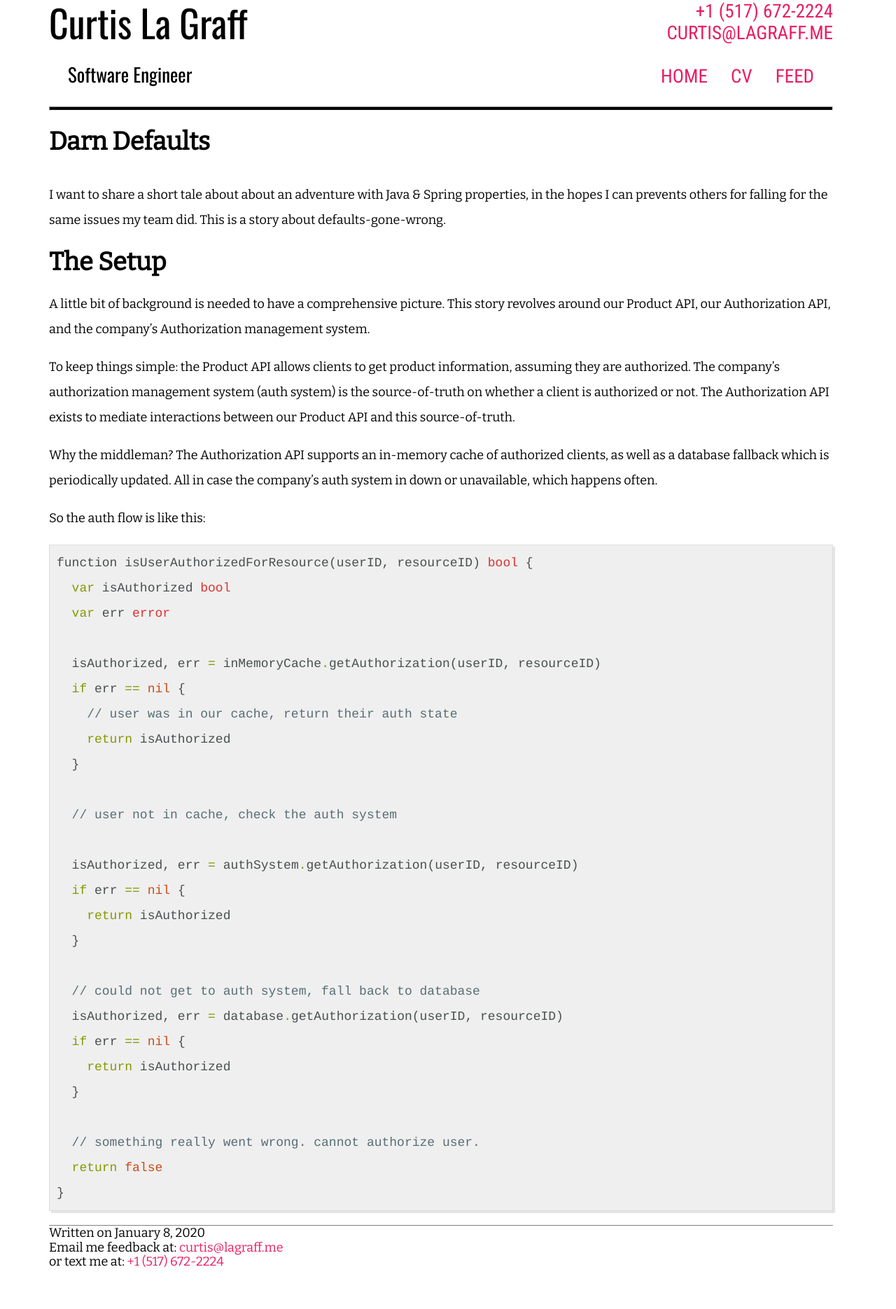
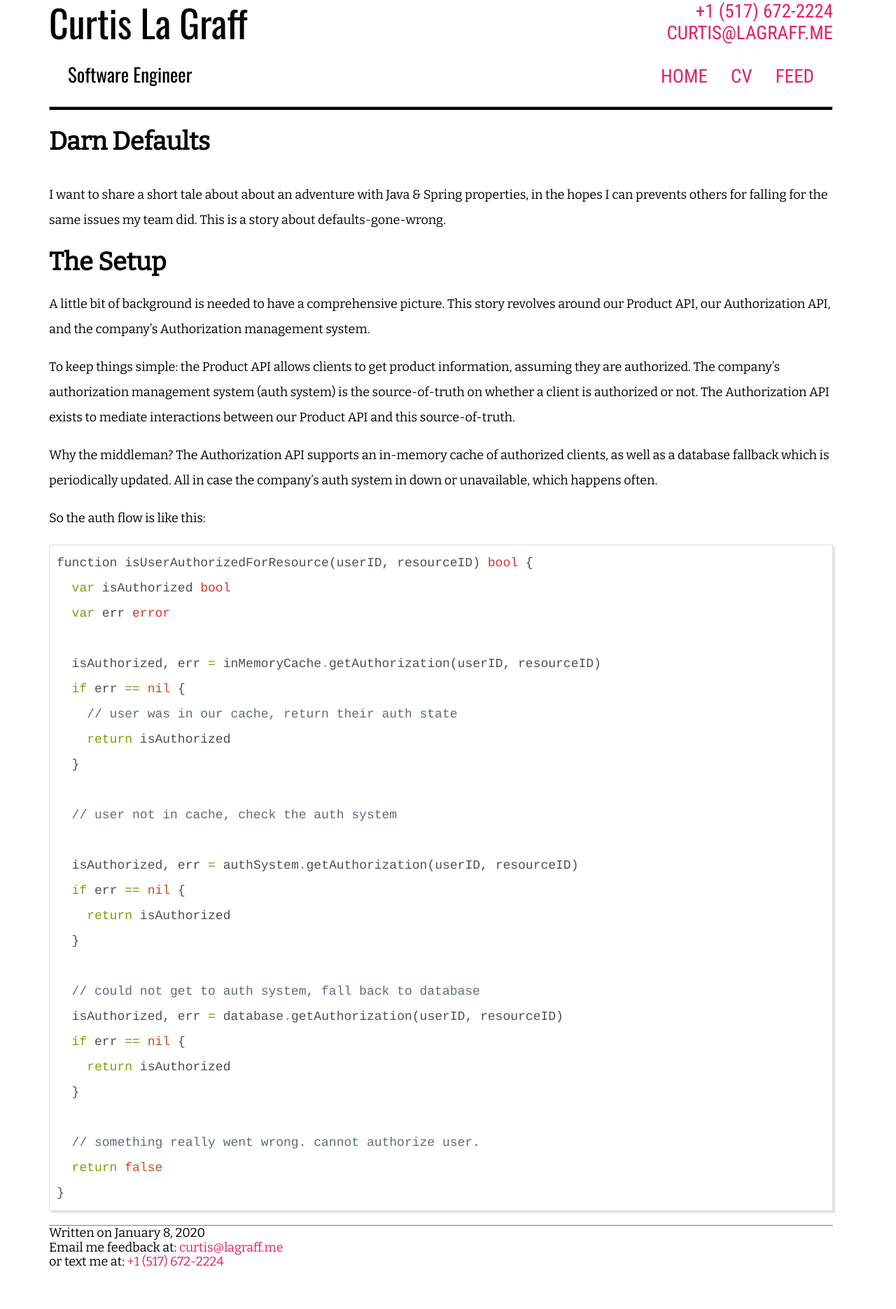
Before and after one commit to clagraff/clagraff.github.io, a Jekyll site: the page built from _posts/2020-01-08-darn-defaults.md, in a window 1280 px wide. Shown: the whole page at 70% size. Built offline with Jekyll 4.4.1, drawn with Linux system fonts in a browser that asks for light colours.

Commit message:
Lighten background color and auto scroll

```diff
--- a/_sass/_highlights.scss
+++ b/_sass/_highlights.scss
@@ -1,13 +1,13 @@
 
 pre.highlight {
-  background-color: #efefef;
+  background-color: #ffffff;
   padding: 7px 7px 7px 10px;
   border: 1px solid #ddd;
   -moz-box-shadow: 3px 3px rgba(0,0,0,0.1);
   -webkit-box-shadow: 3px 3px rgba(0,0,0,0.1);
   box-shadow: 3px 3px rgba(0,0,0,0.1);
   margin: 20px 0 20px 0;
-  overflow: scroll;
+  overflow: auto;
 }
 
 code {
```
